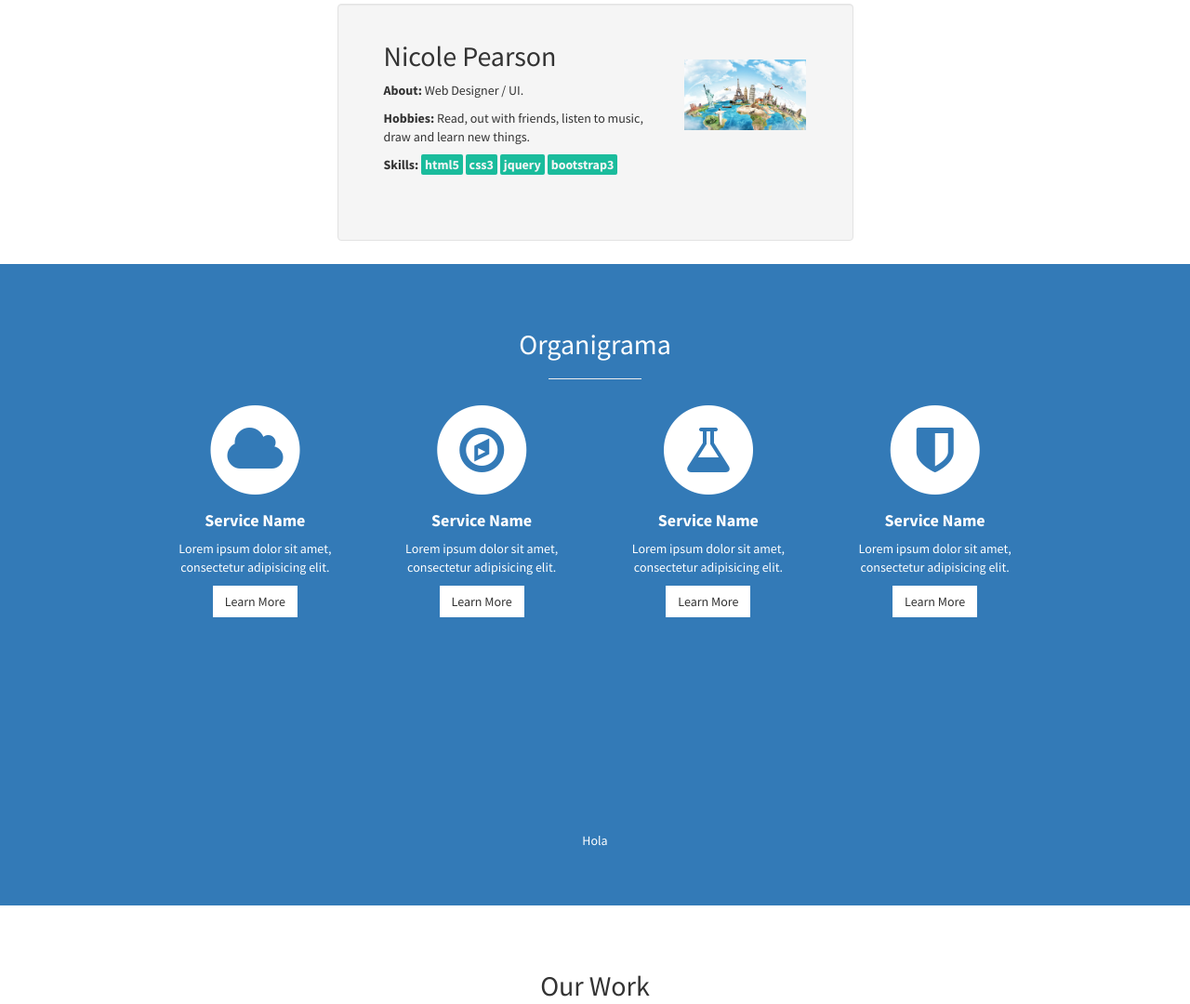
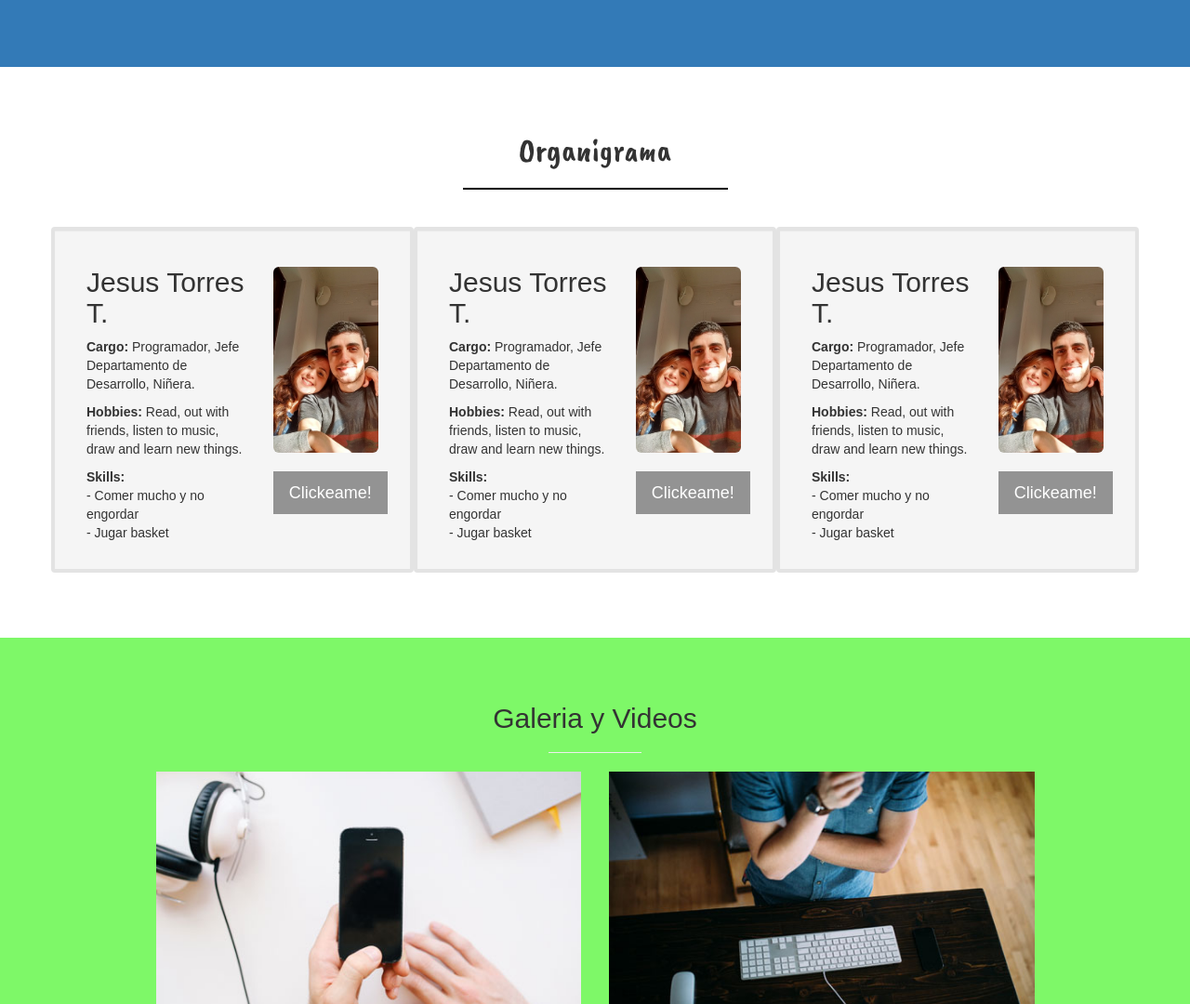
Before and after one commit to ventasjt92/Farandis, a plain HTML site: page index.html in a window 1280 px wide. Shown: the part 1166-2246 px from the top of the page at 93% size. Drawn offline with nearby package versions, Linux system fonts and the light colour scheme; a web font is replaced by a local one.

Commit message:
algunas cosas

```diff
--- a/css/stylish-portfolio.css
+++ b/css/stylish-portfolio.css
@@ -6,7 +6,8 @@
 
 /* Global Styles */
 .retraso{
-    animation-delay: 1s;
+    animation-delay: 3s;
+    animation-duration: 3s;
 }
 
 html,
@@ -16,7 +17,8 @@ body {
 }
 
 body {
-    font-family: "Source Sans Pro","Helvetica Neue",Helvetica,Arial,sans-serif;
+    font-family: 'Sansita', sans-serif;
+/*    font-family: "Source Sans Pro","Helvetica Neue",Helvetica,Arial,sans-serif;*/
 }
 
 .titulo{
@@ -68,6 +70,7 @@ body {
 
 hr.small {
     max-width: 100px;
+
 }
 
 /* Side Menu */
@@ -263,9 +266,10 @@ footer {
 
 .profile
 {
-    min-height: 255px;
+    min-height: 200px;
     display: inline-block;
     }
+
 figcaption.ratings
 {
     margin-top:20px;
--- a/index.html
+++ b/index.html
@@ -9,7 +9,7 @@
     <meta name="author" content="">
     <title>Stylish Portfolio - Start Bootstrap Theme</title>
     <!-- Bootstrap Core CSS -->
-    <link href="css/bootstrap.min.css" rel="stylesheet">
+    <link href="css/bootstrap.css" rel="stylesheet">
     <!-- Custom CSS -->
     <link href="css/stylish-portfolio.css" rel="stylesheet">
     <link href="css/animation.css" rel="stylesheet">
@@ -17,6 +17,7 @@
     <link href="font-awesome/css/font-awesome.min.css" rel="stylesheet" type="text/css">
     <link href="https://fonts.googleapis.com/css?family=Source+Sans+Pro:300,400,700,300italic,400italic,700italic" rel="stylesheet" type="text/css">
     <link href="https://fonts.googleapis.com/css?family=Caveat+Brush" rel="stylesheet">
+    <link href="https://fonts.googleapis.com/css?family=Sansita" rel="stylesheet">
     <!-- HTML5 Shim and Respond.js IE8 support of HTML5 elements and media queries -->
     <!-- WARNING: Respond.js doesn't work if you view the page via file:// -->
     <!--[if lt IE 9]>
@@ -33,21 +34,23 @@
             <li> <a href="#top" onclick=$( "#menu-close").click();>Around The World!<span class="glyphicon glyphicon-search"></span></a> </li>
             <li> <a href="#historia" onclick=$( "#menu-close").click();>Historia</a> </li>
             <li> <a href="#organigrama" onclick=$( "#menu-close").click();>Organigrama</a> </li>
-            <li> <a href="#portfolio" onclick=$( "#menu-close").click();>Portafolio</a> </li>
+            <li> <a href="#portfolio" onclick=$( "#menu-close").click();>Galeria y Videos</a> </li>
             <li> <a href="#ubicacion" onclick=$( "#menu-close").click();>Ubicacion</a> </li>
         </ul>
     </nav>
     <!-- Header -->
     <header id="top" class="header">
         <div class="text-vertical-center">
-            <h1 class="titulo retraso animated shake">Farandis Around The World!</h1> </div>
+            <h1 class="titulo retraso ">Farandis Around The World!</h1> </div>
+<!--        animated infinite pulse-->
     </header>
     <!-- About -->
-    <section id="historia" class="about">
+    <section id="historia" class="about bg-primary">
         <div class="container">
             <div class="row">
-                <div class="col-lg-12 text-center">
-                    <h2>Farandis Around The World!</h2>
+                <div class="col-md-12 text-center">
+                    <h1 class="titulo">Farandis Around The World!</h1>
+                    <hr class="hr_acerca">
                     <br>
                     <p class="lead text-justify">Los Farandis es un grupo formado y consolidado en la primera decada del 2000 en Venezuela. Sus integrantes son de origenes diversos pero los inicios del grupo se dieron alrededor de tres ciudades fundamentales Guacara, Mariara y Maracay. </p>
                     <p class="lead text-justify"> Actualmente por diversos motivos el grupo se encuentra separado reuniendose en varias ocaciones para celebraciones especiales como noche vieja y semana santa. El ultimo encuentro llevado acabo se dio en Diciembre de 2016 con la reunion parcial de sus integrantes.</p>
@@ -57,101 +60,74 @@
         </div>
         <!-- /.container -->
     </section>
-    <!-- Services -->
-    <!-- The circle icons use Font Awesome's stacked icon classes. For more information, visit http://fontawesome.io/examples/ -->
-    <div class="container">
-        <div class="row">
-            <div class="col-md-offset-2 col-md-8 col-lg-offset-3 col-lg-6">
-                <div class="well profile">
-                    <div class="col-sm-12">
-                        <div class="col-xs-12 col-sm-8">
-                            <h2>Nicole Pearson</h2>
-                            <p><strong>About: </strong> Web Designer / UI. </p>
-                            <p><strong>Hobbies: </strong> Read, out with friends, listen to music, draw and learn new things. </p>
-                            <p><strong>Skills: </strong> <span class="tags">html5</span> <span class="tags">css3</span> <span class="tags">jquery</span> <span class="tags">bootstrap3</span> </p>
-                        </div>
-                        <div class="col-xs-12 col-sm-4 text-center">
-                            <span class="hidden-xs"><br><br></span>
-                            <img src="img/farandis2.jpeg" alt="" class="img-responsive">
-                        </div>
+    <section id="organigrama" class="services">
+        <div class="container">
+            <div class="row text-center">
+                <div class="col-md-12">
+                    <h1 class="titulo">Organigrama</h1>
+                    <hr class="hr_organigrama">
+                    <br> </div>
+            </div>
+            <div class="row">
+<!--                <div class="visible-xs col-xs-1"></div>-->
+                <div class="well profile col-md-4 col-sm-4 col-xs-12">
+                    <div class="col-md-7">
+                        <h2>Jesus Torres T.</h2>
+                        <p><strong>Cargo: </strong> Programador, Jefe Departamento de Desarrollo, Ni&ntilde;era. </p>
+                        <p><strong>Hobbies: </strong> Read, out with friends, listen to music, draw and learn new things. </p>
+                        <p><strong>Skills: </strong>
+                            <br>- Comer mucho y no engordar
+                            <br> - Jugar basket</p>  </div>
+                    <div class=" col-md-5">
+                        <br>
+                        <img src="img/eri.jpg" alt="" class="center-block img-responsive img-rounded">
+                        <br>
+                        <a href="#" class="btn btn-lg btn-dark">Clickeame!</a>
                     </div>
                 </div>
-            </div>
-        </div>
-    </div>
-    <section id="organigrama" class="services bg-primary">
-        <div class="container">
-            <div class="row text-center">
-                <div class="col-lg-10 col-lg-offset-1">
-                    <h2>Organigrama</h2>
-                    <hr class="small">
-                    <div class="row">
-                        <div class="col-md-3 col-sm-6">
-                            <div class="service-item"> <span class="fa-stack fa-4x">
-                                <i class="fa fa-circle fa-stack-2x"></i>
-                                <i class="fa fa-cloud fa-stack-1x text-primary"></i>
-                            </span>
-                                <h4>
-                                    <strong>Service Name</strong>
-                                </h4>
-                                <p>Lorem ipsum dolor sit amet, consectetur adipisicing elit.</p> <a href="#" class="btn btn-light">Learn More</a> </div>
-                        </div>
-                        <div class="col-md-3 col-sm-6">
-                            <div class="service-item"> <span class="fa-stack fa-4x">
-                                <i class="fa fa-circle fa-stack-2x"></i>
-                                <i class="fa fa-compass fa-stack-1x text-primary"></i>
-                            </span>
-                                <h4>
-                                    <strong>Service Name</strong>
-                                </h4>
-                                <p>Lorem ipsum dolor sit amet, consectetur adipisicing elit.</p> <a href="#" class="btn btn-light">Learn More</a> </div>
-                        </div>
-                        <div class="col-md-3 col-sm-6">
-                            <div class="service-item"> <span class="fa-stack fa-4x">
-                                <i class="fa fa-circle fa-stack-2x"></i>
-                                <i class="fa fa-flask fa-stack-1x text-primary"></i>
-                            </span>
-                                <h4>
-                                    <strong>Service Name</strong>
-                                </h4>
-                                <p>Lorem ipsum dolor sit amet, consectetur adipisicing elit.</p> <a href="#" class="btn btn-light">Learn More</a> </div>
-                        </div>
-                        <div class="col-md-3 col-sm-6">
-                            <div class="service-item"> <span class="fa-stack fa-4x">
-                                <i class="fa fa-circle fa-stack-2x"></i>
-                                <i class="fa fa-shield fa-stack-1x text-primary"></i>
-                            </span>
-                                <h4>
-                                    <strong>Service Name</strong>
-                                </h4>
-                                <p>Lorem ipsum dolor sit amet, consectetur adipisicing elit.</p> <a href="#" class="btn btn-light">Learn More</a> </div>
-                        </div>
+<!--                <div class="visible-xs col-xs-1"></div>-->
+                <div class="well profile col-md-4 col-sm-4 col-xs-12">
+                    <div class="col-md-7">
+                        <h2>Jesus Torres T.</h2>
+                        <p><strong>Cargo: </strong> Programador, Jefe Departamento de Desarrollo, Ni&ntilde;era. </p>
+                        <p><strong>Hobbies: </strong> Read, out with friends, listen to music, draw and learn new things. </p>
+                        <p><strong>Skills: </strong>
+                            <br>- Comer mucho y no engordar
+                            <br> - Jugar basket</p>  </div>
+                    <div class="col-md-5">
+                        <br>
+                        <img src="img/eri.jpg" alt="" class="center-block img-responsive img-rounded">
+                        <br>
+                        <a href="#" class="btn btn-lg btn-dark">Clickeame!</a>
                     </div>
-                    <br>
-                    <br>
-                    <br>
-                    <br>
-                    <br>
-                    <br>
-                    <br>
-                    <br>
-                    <br>
-                    <br>
-                    <p>Hola</p>
-                    <!-- /.row (nested) -->
                 </div>
-                <!-- /.col-lg-10 -->
+<!--                <div class="visible-xs col-xs-1"></div>-->
+                <div class="well profile col-md-4 col-sm-4 col-xs-12">
+                    <div class="col-md-7">
+                        <h2>Jesus Torres T.</h2>
+                        <p><strong>Cargo: </strong> Programador, Jefe Departamento de Desarrollo, Ni&ntilde;era. </p>
+                        <p><strong>Hobbies: </strong> Read, out with friends, listen to music, draw and learn new things. </p>
+                        <p><strong>Skills: </strong>
+                            <br>- Comer mucho y no engordar
+                            <br> - Jugar basket</p>  </div>
+                    <div class=" col-md-5">
+                        <br>
+                        <img src="img/eri.jpg" alt="" class="center-block img-responsive img-rounded">
+                        <br>
+                        <a href="#" class="btn btn-lg btn-dark">Clickeame!</a>
+                    </div>
+                </div>
             </div>
             <!-- /.row -->
         </div>
         <!-- /.container -->
     </section>
     <!-- Portfolio -->
-    <section id="portfolio" class="portfolio">
+    <section id="portfolio" class="portfolio bg-success">
         <div class="container">
             <div class="row">
                 <div class="col-lg-10 col-lg-offset-1 text-center">
-                    <h2>Our Work</h2>
+                    <h2>Galeria y Videos</h2>
                     <hr class="small">
                     <div class="row">
                         <div class="col-md-6">
@@ -187,7 +163,7 @@
         <div class="container">
             <div class="row">
                 <div class="col-lg-12 text-center">
-                    <h3>The buttons below are impossible to resist.</h3> <a href="#" class="btn btn-lg btn-light">Click Me!</a> <a href="#" class="btn btn-lg btn-dark">Look at Me!</a> </div>
+                    <h3>The buttons below are impossible to resist.</h3> </div>
             </div>
         </div>
     </aside>
```
Also changed, not shown: css/bootstrap.css, img/eri.jpg (added).
